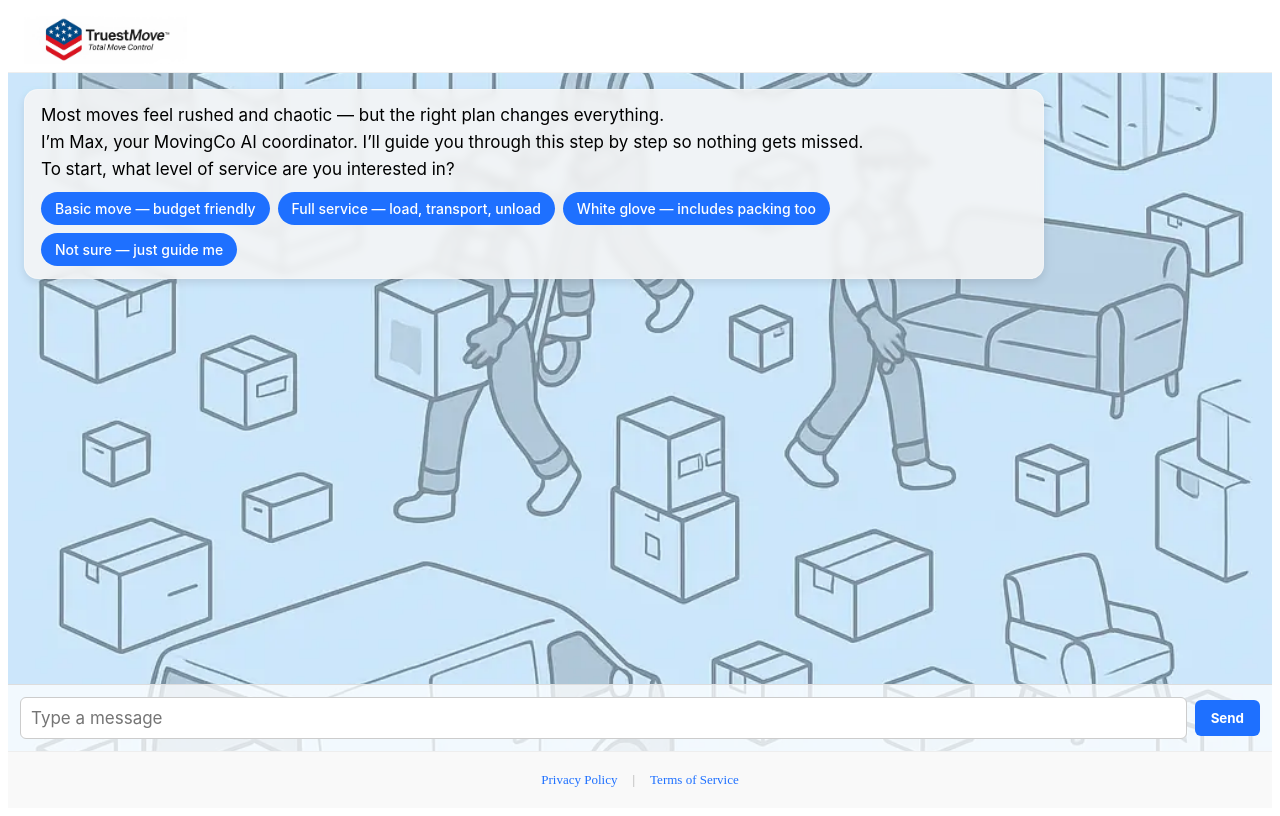
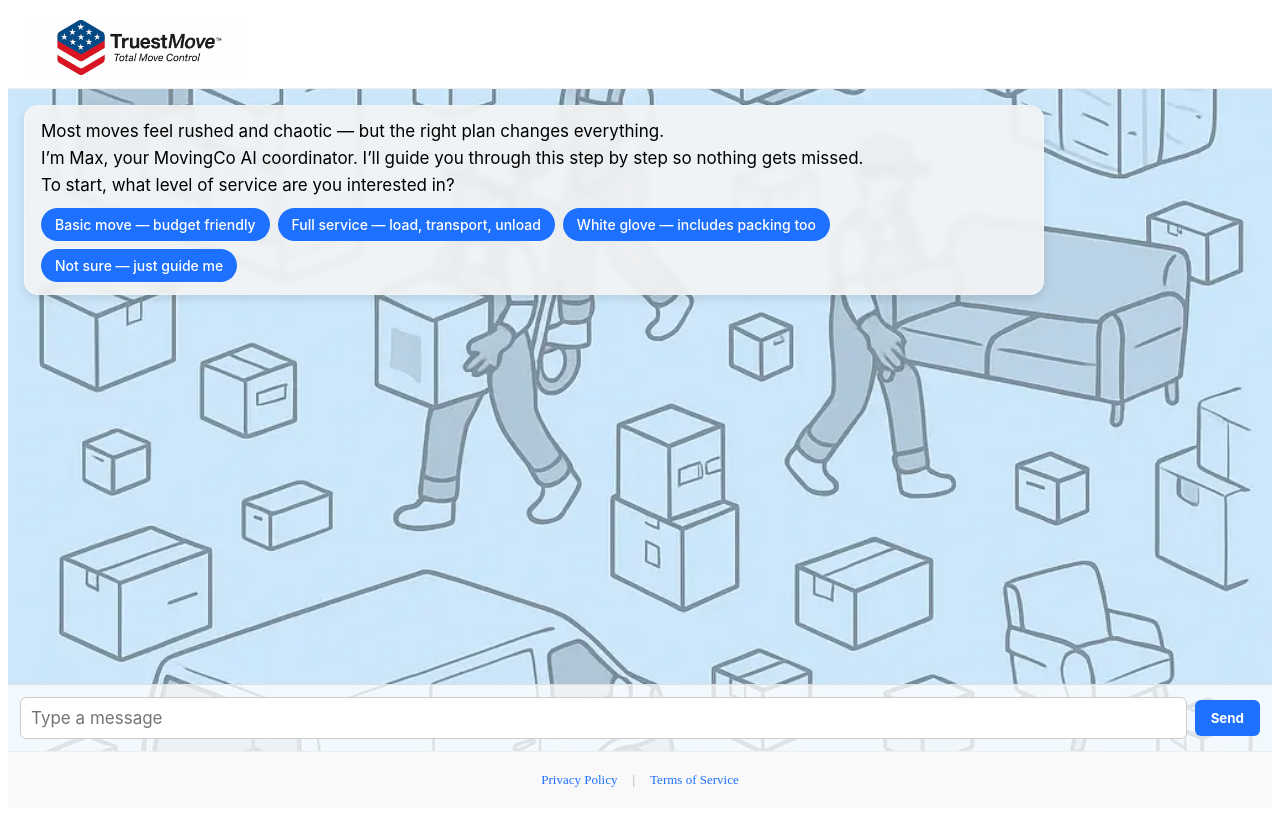
Before and after one commit to Trent2000Steel/V2, a Next.js app: page / in a window 1280 px wide. Built offline with nearby package versions, Linux system fonts and the light colour scheme.

Commit message:
Update Header.js

```diff
--- a/components/Header.js
+++ b/components/Header.js
@@ -12,7 +12,7 @@ export default function Header() {
 
 const styles = {
   header: {
-    height: '64px',              // ⬇️ Tight header height
+    height: '80px',              // ⬆️ Taller header to fit larger logo
     backgroundColor: '#ffffff',  // ✅ White background
     display: 'flex',
     alignItems: 'center',
@@ -20,11 +20,11 @@ const styles = {
     position: 'sticky',
     top: 0,
     zIndex: 1000,
-    padding: '0 16px',           // ⬇️ Small left/right padding
+    padding: '0 20px',           // ⬇️ Small side padding
     borderBottom: '1px solid #eee' // ✅ Optional subtle divider
   },
   logoImg: {
-    height: '48px',              // ⬇️ Fits well in header
+    height: '64px',              // ⬆️ Increased logo size
     objectFit: 'contain',
     userSelect: 'none',
   }
```
